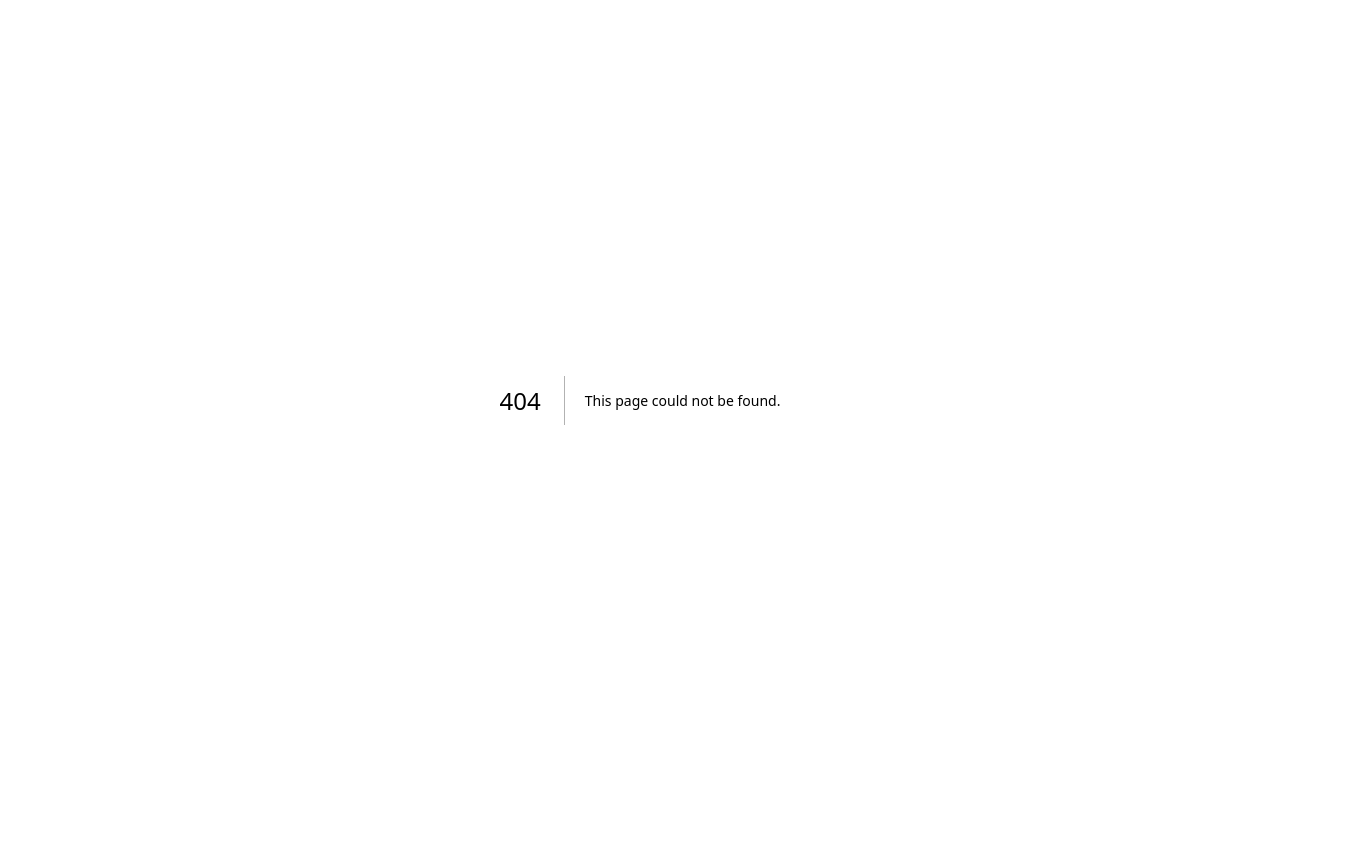
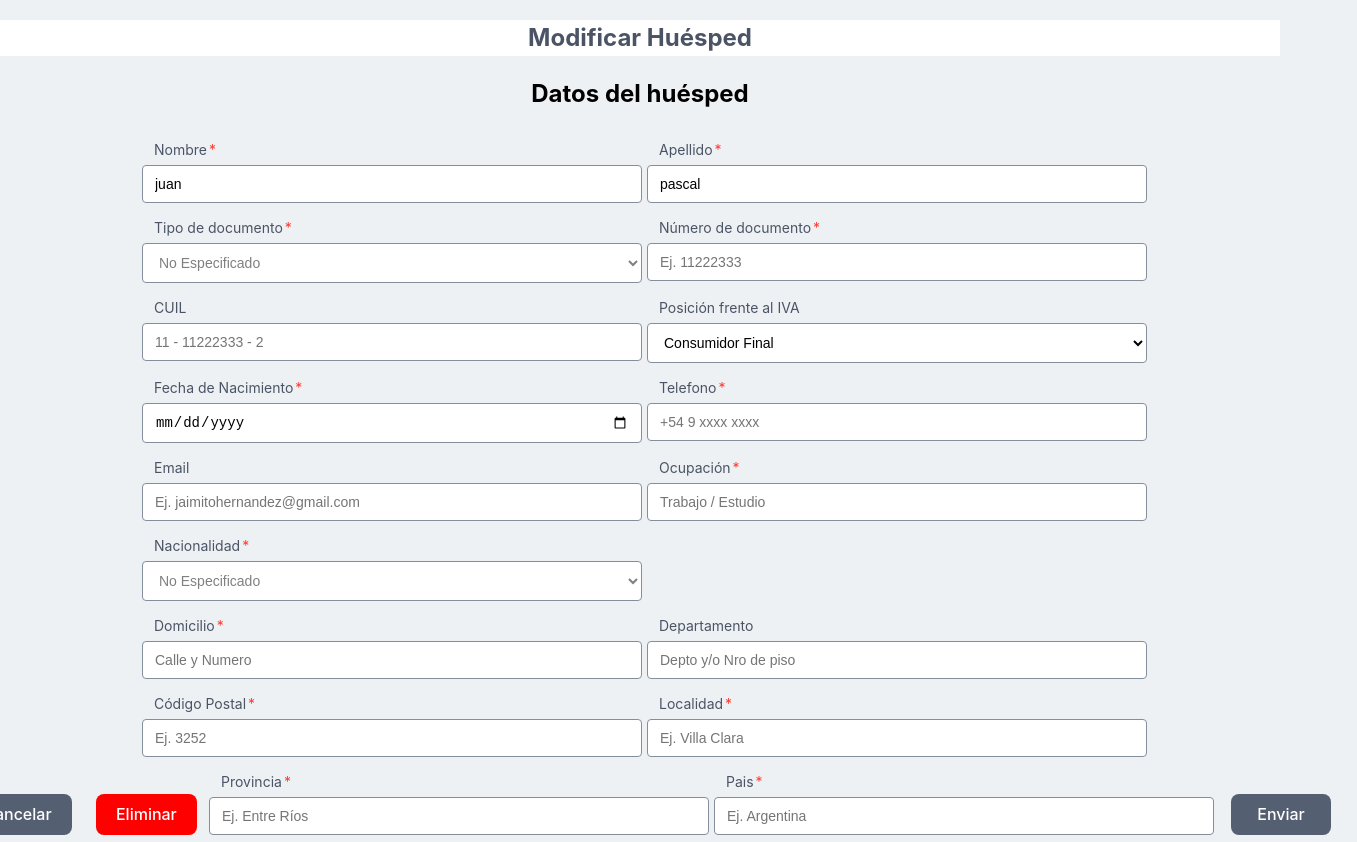
Before and after one commit to lumaglia/TP-DESO, a Next.js app in the folder frontend/: page /Huesped/Modificar in a window 1280 px wide. Before the commit this address had no page. Shown: the whole page, 1357 px wide, since content can reach past the window. Before the commit the page ends 800 px from the top, so only its background shows below. Built offline with nearby package versions, Linux system fonts and the light colour scheme.

Commit message:
feat(frontend): añade pagina del CU10 en /Huesped/Modificar y en /Huesped/Modificar/success Falta mejorar el estilo y conectar con api. Ademas el boton eliminar no hace nada actualmente.

```diff
--- a/frontend/app/Huesped/Alta/AltaHuesped.css
+++ b/frontend/app/Huesped/Alta/AltaHuesped.css
@@ -22,6 +22,7 @@ body {
     min-height: 100vh;
 }
 
+
 .Button {
     border-radius: 8px;
     border: 1px solid transparent;
@@ -37,6 +38,10 @@ body {
     min-width: 100px;
     max-height: 41px;
     align-self: flex-end;
+
+    &[data-backcolor='red'] {
+        background-color: red;
+    }
 }
 .Button:hover {
     background-color: #6f7c97;
@@ -45,6 +50,8 @@ body {
 .Button:focus-visible {
     background-color: #3d4555;
 }
+
+
 
 input:focus {
     outline: 2px solid #80c7ea; /* Change to your desired color */
--- /dev/null
+++ b/frontend/app/Huesped/Modificar/page.tsx
@@ -0,0 +1,155 @@
+'use client';
+
+import React, { useState, useRef } from 'react';
+import { useForm, FieldValues } from 'react-hook-form';
+import { useRouter } from 'next/navigation';
+import Link from 'next/link'
+import Campo from '../../Campo.tsx'
+import Encabezado from '../../Encabezado.tsx'
+import { AlertaCancelar, AlertaDocumento } from '../../Alertas.tsx'
+import Row from '../../Row.tsx'
+import { validation, comboValues, FormValues, fieldTypes } from '../../../public/constants.ts'
+import '../Alta/AltaHuesped.css'
+
+const Huesped = {
+    'nombre': 'AGUSTIN',
+    'apellido': 'WEISS',
+    'tipoDoc': 'dni',
+    'nroDoc': '12345678',
+    'cuil': '11123456789',
+    'posicionIva': 'Consumidor Final',
+    'fechaNac': '26/07/2004',
+    'telefono': '3426151979',
+    'email': 'gusgus826@gmail.com',
+    'ocupacion': 'laburador',
+    'nacionalidad': 'Argentina',
+    'domicilio': 'Sta Rosa',
+    'depto': 'garay',
+    'codigoPostal': '3022',
+    'localidad': 'Santa Rosa de Calchines',
+    'provincia': 'Santa fe',
+    'pais': 'Argentina',
+    'direccion': {
+        'domicilio': 'Dr de jorge',
+        'depto': 'S/N',
+        'codigoPostal': '3022',
+        'localidad': 'Santa Rosa',
+        'provincia': 'Santa Fe',
+        'pais': 'Argentina',
+    }
+}
+export default function ModificarHuesped() {
+
+    const form = useForm<FormValues>({defaultValues: {
+            'nombre': 'juan',
+            'apellido': 'pascal',
+        }});
+    const { register, control, handleSubmit, formState, watch, clearErrors, trigger } = form;
+    const { errors } = formState;
+    const [ alertaCancelarOpen, setAlertaCancelarOpen] = useState(false);
+    const [ alertaDocumentoOpen, setAlertaDocumentoOpen] = useState(false);
+    const formRef = useRef<FieldValues>(null);
+    const router = useRouter();
+
+    const posicionIVA = watch('posicionIva');
+    if(validation['cuil'].required.value && posicionIVA !== 'Responsable Inscripto'){
+        validation['cuil'].required.value = posicionIVA === 'Responsable Inscripto'
+        trigger('cuil')
+        // clearErrors('CUIL');
+    }else validation['cuil'].required.value = posicionIVA === 'Responsable Inscripto'
+
+    const onSubmit = (data: FieldValues) => {
+        data.fechaNac = data.fechaNac.toLocaleDateString('en-CA');
+        formRef.current = data
+        fetch('http://localhost:8081/Huesped/Alta', {
+            method: 'POST',
+            body: JSON.stringify(data),
+            headers: {
+                'Accept': 'application/json',
+                'Content-Type': 'application/json'
+            }
+        }).then(res => {
+            if (res.status === 409) {
+                setAlertaDocumentoOpen(true);
+            }else if(res.ok) {
+                router.push(`/AltaHuesped/success?huesped=${encodeURIComponent(data.nombre+' '+data.apellido)}`)
+            }
+        })
+    };
+
+    return(
+        <>
+            <Encabezado titulo='Modificar Huésped' />
+            <h2 style={{textAlign:'center'}}>Datos del huésped</h2>
+            <form method='post' onSubmit={handleSubmit(onSubmit)} noValidate>
+                <div style={{display:'flex', justifyContent:'center', alignItems:'flex-start'}}>
+                    <div style={{display: 'inline-flex', flexDirection: 'column', justifyContent: 'flex-start', alignItems: 'start'}}>
+                        <Row>
+                            <Campo field='Nombre' placeholder='Ej: Juan' isRequired={true} register={register}
+                                   errors={errors} validation={validation['nombre']} />
+                            <Campo field='Apellido' placeholder='Ej: Martinez' isRequired={true} register={register}
+                                   errors={errors} validation={validation['apellido']} />
+                        </Row>
+                        <Row>
+                            <Campo field='Tipo de documento' isRequired={true} type={fieldTypes.COMBOBOX}
+                                   register={register} errors={errors} comboValues={comboValues['tipoDocumento']} validation={validation['tipoDocumento']} />
+                            <Campo field='Número de documento' placeholder='Ej. 11222333' isRequired={true}
+                                   register={register} errors={errors} validation={validation['numeroDocumento']} />
+                        </Row>
+                        <Row>
+                            <Campo field='CUIL' placeholder='11 - 11222333 - 2' register={register} errors={errors}
+                                   validation={validation['cuil']}
+                                   isRequired={posicionIVA === 'Responsable Inscripto'} />
+                            <Campo field='Posición frente al IVA' placeholder='Consumidor Final' type={fieldTypes.COMBOBOX}
+                                   comboValues={comboValues['posicionIva']} register={register} errors={errors} validation={validation['posicionIva']} />
+                        </Row>
+                        <Row>
+                            <Campo field='Fecha de Nacimiento' placeholder='DD / MM / YYYY' isRequired={true}
+                                   type={fieldTypes.DATE} validation={validation['fechaNacimiento']} register={register} errors={errors}/>
+                            <Campo field='Telefono' placeholder='+54 9 xxxx xxxx' isRequired={true}
+                                   validation={validation['numeroTelefono']} register={register} errors={errors}/>
+                        </Row>
+                        <Row>
+                            <Campo field='Email' placeholder='Ej. jaimitohernandez@gmail.com' type={fieldTypes.EMAIL}
+                                   validation={validation['email']} register={register} errors={errors}/>
+                            <Campo field='Ocupación' placeholder='Trabajo / Estudio' isRequired={true}
+                                   validation={validation['ocupacion']} register={register} errors={errors}/>
+                        </Row>
+                        <Row>
+                            <Campo field='Nacionalidad' placeholder={undefined} isRequired={true} comboValues={comboValues['nacionalidad']}
+                                   type={fieldTypes.COMBOBOX} validation={validation['nacionalidad']} register={register} errors={errors}/>
+                            <Campo field='Nacionalidad' placeholder={undefined} isRequired={true} comboValues={comboValues['nacionalidad']}
+                                   type={fieldTypes.COMBOBOX} validation={validation['nacionalidad']}
+                                   hidden={true} register={register} errors={errors}/>
+                        </Row>
+                        <Row>
+                            <Campo field='Domicilio' placeholder='Calle y Numero' isRequired={true}
+                                   validation={validation['domicilio']} register={register} errors={errors}/>
+                            <Campo field='Departamento' placeholder='Depto y/o Nro de piso'
+                                   validation={validation['departamento']} register={register} errors={errors}/>
+                        </Row>
+                        <Row>
+                            <Campo field='Código Postal' placeholder='Ej. 3252' isRequired={true}
+                                   validation={validation['codigoPostal']} register={register} errors={errors}/>
+                            <Campo field='Localidad' placeholder='Ej. Villa Clara' isRequired={true}
+                                   validation={validation['localidad']} register={register} errors={errors}/>
+                        </Row>
+                        <Row>
+                                <button type='button' className='Button'
+                                        onClick={() => setAlertaCancelarOpen(true)}>Cancelar
+                                </button>
+                                <button type='button' className='Button' data-backcolor='red'>Eliminar</button>
+
+                                <Campo field='Provincia' placeholder='Ej. Entre Ríos' isRequired={true}
+                                       validation={validation['provincia']} register={register} errors={errors}/>
+                                <Campo field='Pais' placeholder='Ej. Argentina' isRequired={true}
+                                       validation={validation['pais']} register={register} errors={errors}/>
+                                <button type='submit' className='Button'>Enviar</button>
+                        </Row>
+                    </div>
+                </div>
+            </form>
+            <AlertaCancelar open={alertaCancelarOpen} setOpen={setAlertaCancelarOpen} text='la Modificacion del Huesped'/>
+        </>
+    );
+}
```
Also changed, not shown: frontend/app/Huesped/Modificar/success/page.tsx (added, +21 -0 lines).
